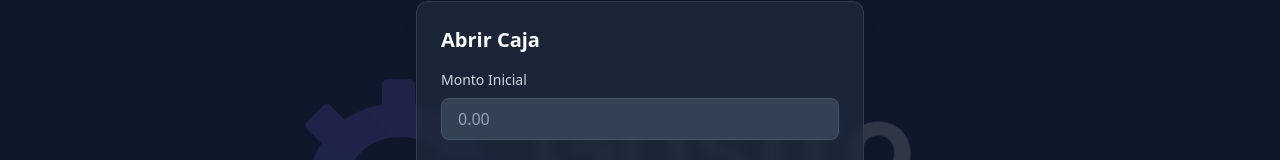
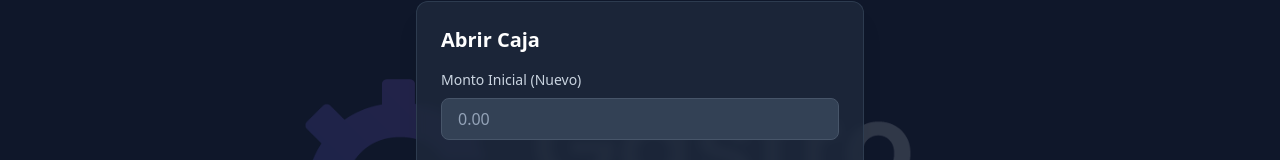
Before and after one commit to Adrian-751/App.Restos, a React (Vite) app in the folder client/: page /caja in a window 1280 px wide. Shown: the part 203-363 px from the top of the page. Built offline with nearby package versions, Linux system fonts and the light colour scheme; no server answers; sample sign-in values are in the browser's storage.

Commit message:
Cambios Front

```diff
--- a/client/src/pages/Caja.jsx
+++ b/client/src/pages/Caja.jsx
@@ -175,7 +175,7 @@ const Caja = () => {
                     >
                         <div>
                             <label className="block text-sm font-medium text-slate-300 mb-2">
-                                Monto Inicial
+                                Monto Inicial (Nuevo)
                             </label>
                             <input
                                 type="number"
```
